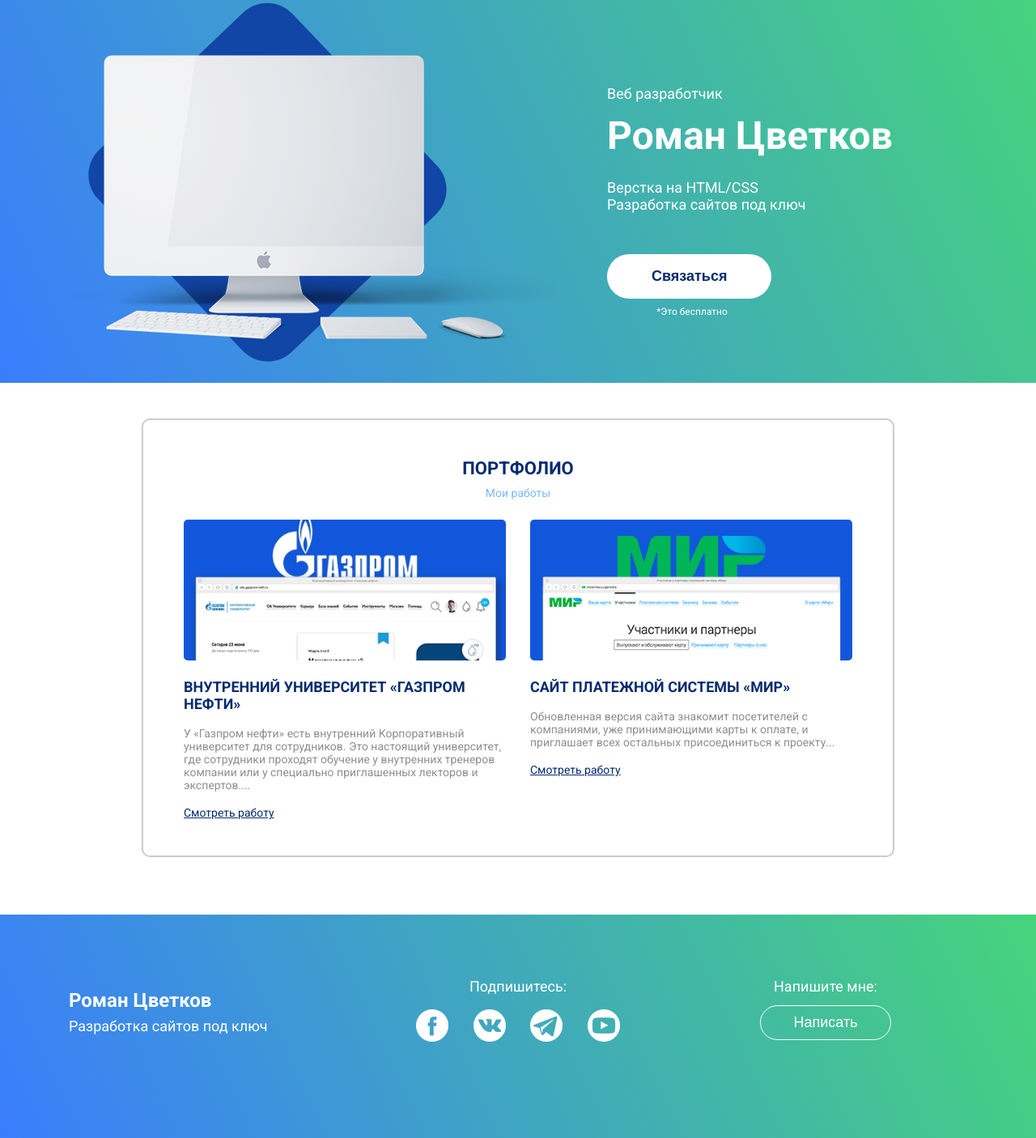
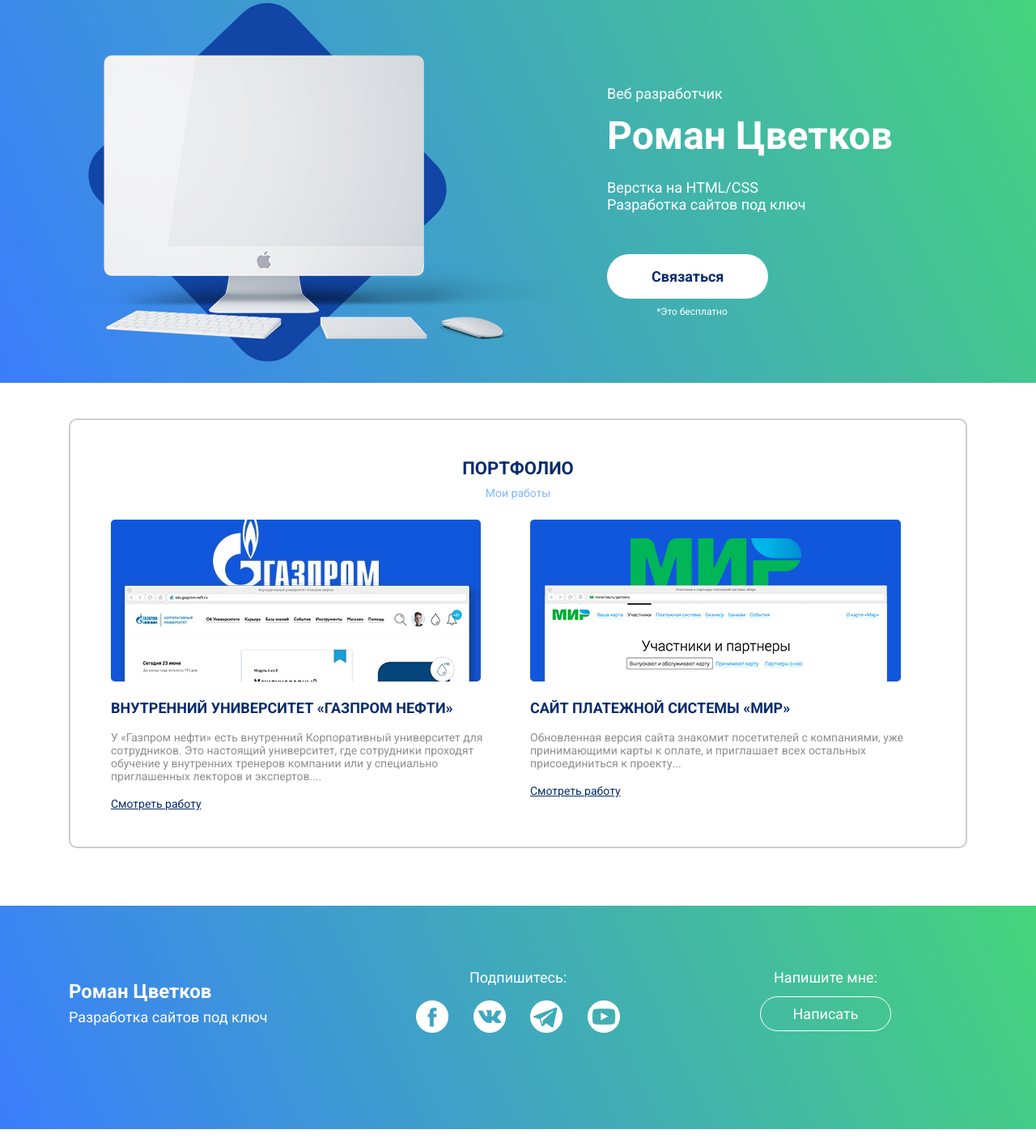
Before and after one commit to rtsvetkovv/tsvetkovrb.github.io, a plain HTML site: page index.html in a window 1280 px wide. Shown: the part 56-1462 px from the top of the page at 81% size. Drawn offline with Linux system fonts and the light colour scheme.

Commit message:
Add files via upload

```diff
--- a/css/style.css
+++ b/css/style.css
@@ -26,6 +26,8 @@
 	margin-top: 20px;
 }
 .header-button {
+	display: inline-block;
+	text-decoration: none;
 	font-size: 18px;
 	font-weight: 700;
 	margin-top: 33px;
@@ -51,7 +53,7 @@
 
 /*Секция портфолио*/
 .portfolio {
-	padding: 44px 160px 71px;
+	padding: 44px 0 71px;
 	background-color: #fff;
 }
 .portfolio-block {
@@ -140,6 +142,7 @@
 	border: 1px solid #fff;
 	border-radius: 50px;
 	background-color: transparent;
+	text-decoration: none;
 }
 .footer-button:hover {
 	color: black;
--- a/index.html
+++ b/index.html
@@ -29,7 +29,7 @@
 						<h1 class="header-title">Роман Цветков</h1>
 						<p class="header-subtitle"> Верстка на HTML/CSS <br/> Разработка сайтов под ключ</p>
 						<div class="header-button-block">
-							<button class="header-button">Связаться</button>
+							<a href="https://vk.me/tsvetkovrb" class="header-button">Связаться</a>
 							<small>*Это бесплатно</small>
 						</div>
 					</div>
@@ -86,7 +86,7 @@
 					<div class="col-md-4">
 						<div class="footer-cta-block">
 							<p class="footer-cta">Напишите мне:</p>
-							<button class="footer-button">Написать</button>
+							<a href="https://tsvetkovv22@gmail.com" class="footer-button">Написать</a>
 						</div>
 					</div>
 				</div>
```
